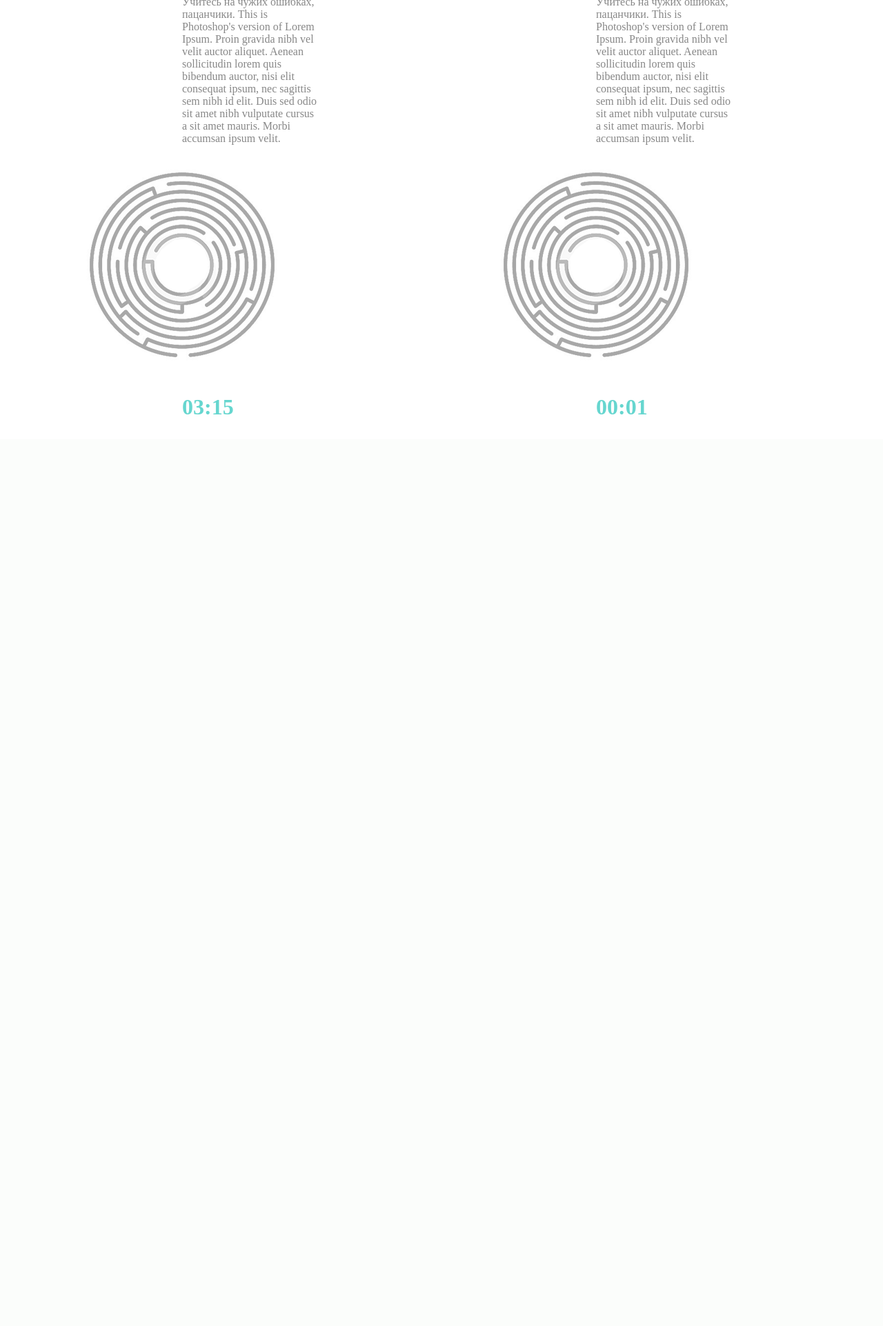
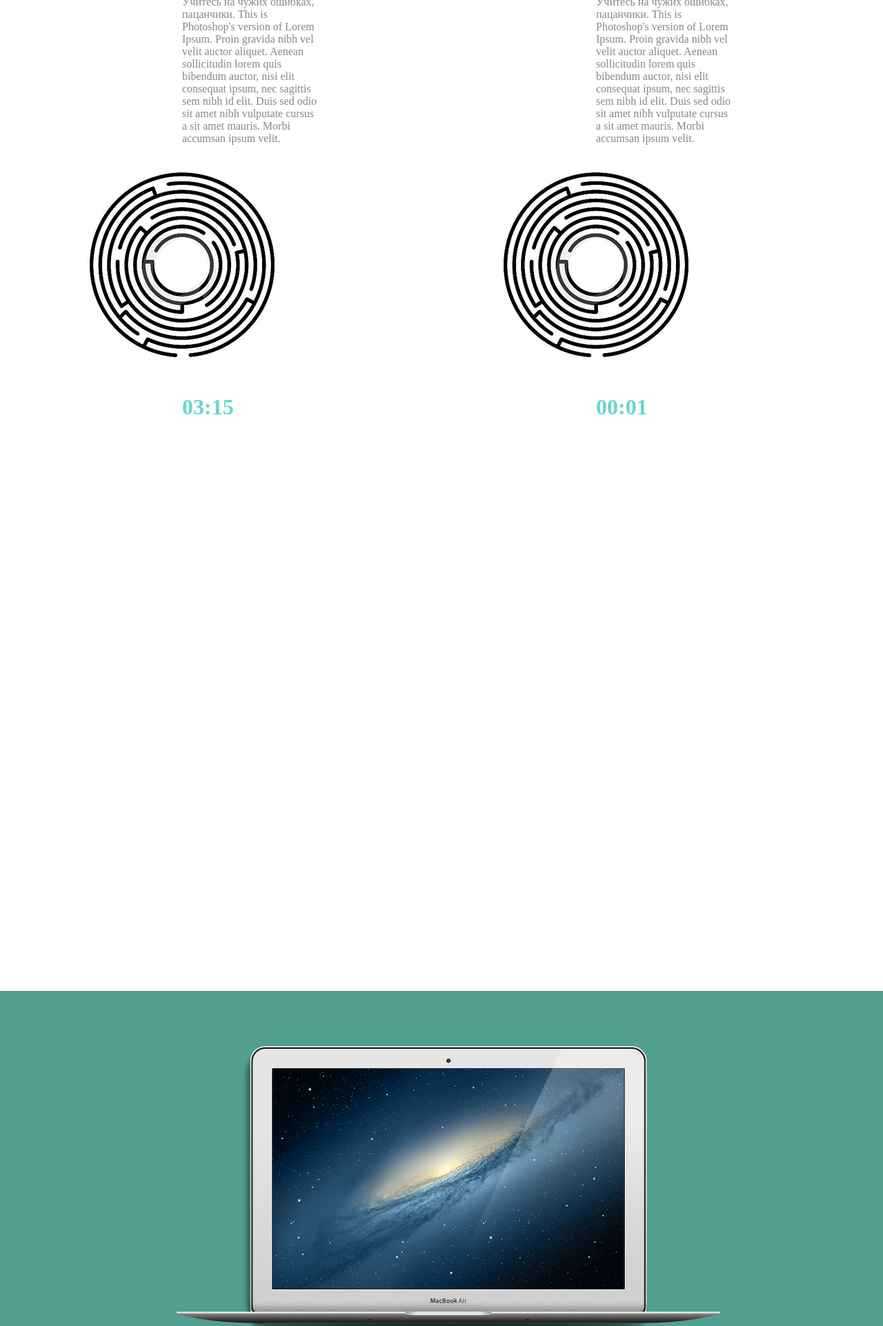
Before and after one commit to AlexanderStepanov/noga, a PHP site: page / in a window 1280 px wide. Shown: the part 963-2886 px from the top of the page at 69% size. Before the commit the page ends 1564 px from the top, so only its background shows below. Run offline with PHP 8.4, Linux system fonts and the light colour scheme.

Commit message:
felicita
NA-16

```diff
--- a/index.php
+++ b/index.php
@@ -73,8 +73,24 @@
         <img id="labyrinthRight" src="/img/labyrinth.png" />
         <h1>00:01</h1>
     </div>
+    <div id="third">
+        <div id="lapTopContainer">
+            <img src="img/lapTop.png">
+        </div>
+        <div id="howItWorksContainer">
+            <h3 id=textHeaderStyle>
+                Как работает
+            </h3>
+            <h3 id="textStyle">
+                Учитесь на чужих ошибках и тд...
+            </h3>
+        </div>
+    </div>
+    <div id="fourth">
+        <div>
 
-
+        </div>
+    </div>
 </div>
 </body>
 </html>
--- a/style.css
+++ b/style.css
@@ -43,9 +43,31 @@ html {
     background-color: white;
 }
 
-#second img{
-    opacity: 0.34;
+#third{
+    height: 100%;
+    width: 100%;
+    min-height: 100%;
+    position: absolute;
+    top: 200%;
+    background-size: cover;
+    background-image: url("/img/thirdBackground.png");
+    background-repeat: no-repeat;
 }
+
+#fourth{
+    height: 100%;
+    width: 100%;
+    position: absolute;
+    min-height: 100%;
+    top: 300%;
+    background-size: cover;
+    background-image: url("/img/backgroud.jpg");
+    background-repeat: no-repeat;
+}
+
+/*#second img{*/
+    /*opacity: 0.34;*/
+/*}*/
 
 #second #secondLeftBlock{
     position: absolute;
@@ -127,3 +149,24 @@ html {
     position: absolute;
     left: 350px;
 }
+#lapTopContainer{
+    left: 20%;
+    top: 10%;
+    position: absolute;
+}
+
+#textStyle{
+    color: white;
+}
+#textHeaderStyle{
+    font-size: 20pt;
+    color: white;
+}
+
+#howItWorksContainer{
+    left: 28%;
+    top: 75%;
+    width: 560px;
+    height: 100px;
+    position: absolute;
+}
```
Also changed, not shown: .htaccess (added), img/lapTop.png (added), img/thirdBackground.png (added). Lines whose indentation alone changed are shown as unchanged.
